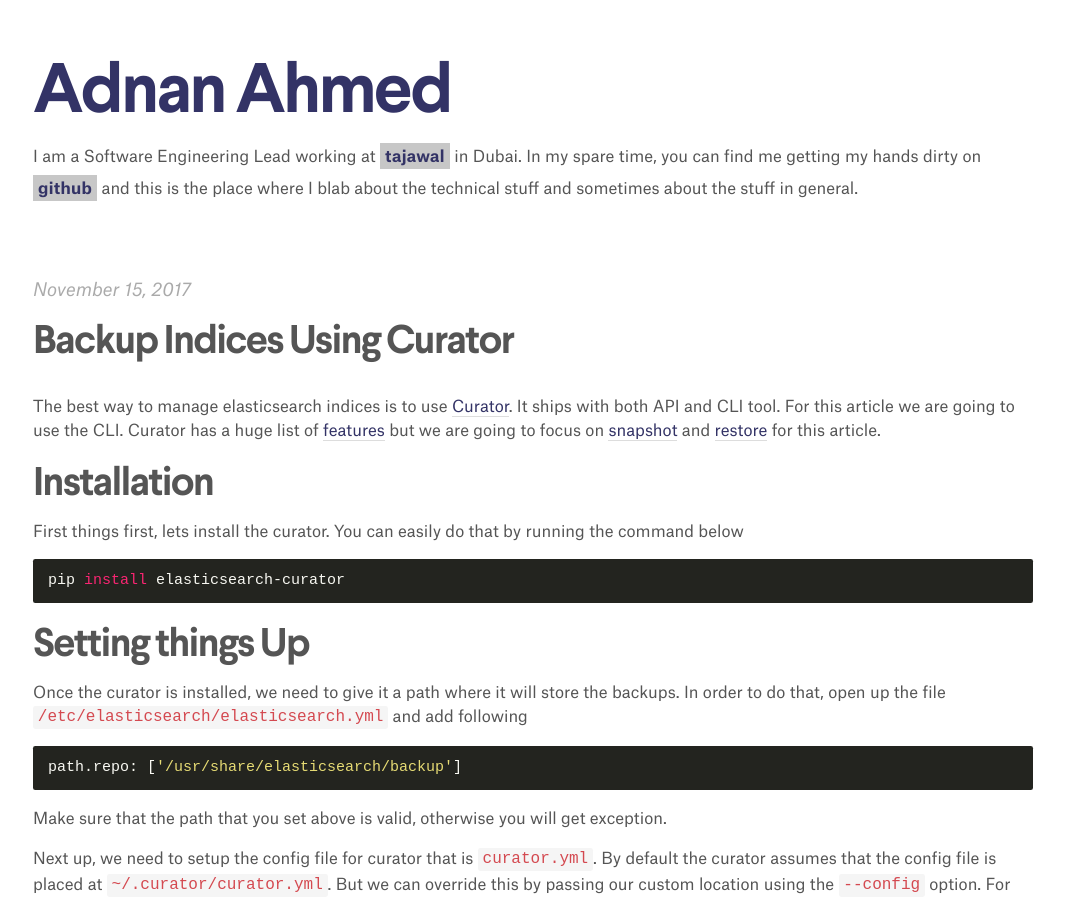
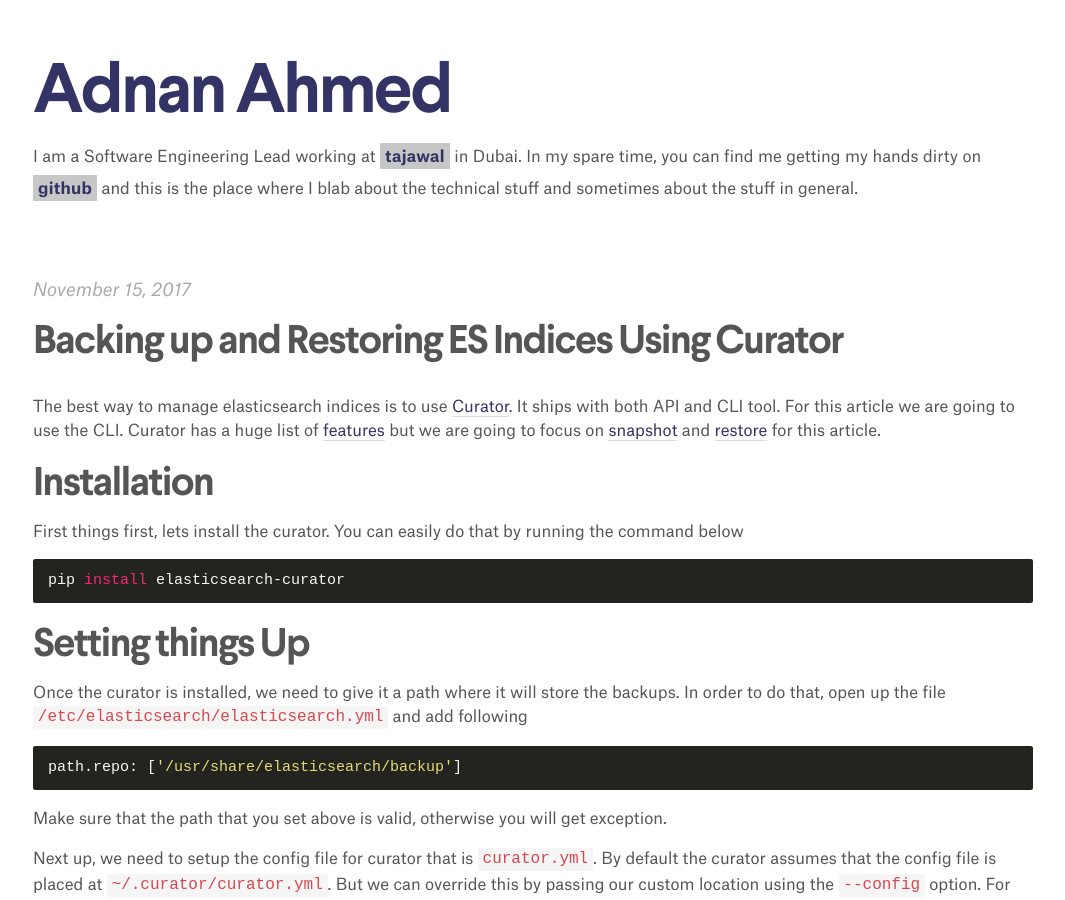
Before and after one commit to Idnan/idnan.github.io, a Jekyll site: the page built from blog/_posts/2017-11-15-backup_indices_using_curator.md, in a window 1280 px wide and 900 px high. Shown: the whole window, without its empty margins (107-1172 px from the left). Built offline with Jekyll 4.4.1, drawn with Linux system fonts in a browser that asks for light colours; some web fonts are replaced; comment, search, counter and statistics services are not loaded.

Commit message:
Update 2017-11-15-backup_indices_using_curator.md

```diff
--- a/blog/_posts/2017-11-15-backup_indices_using_curator.md
+++ b/blog/_posts/2017-11-15-backup_indices_using_curator.md
@@ -1,6 +1,6 @@
 ---
 layout: post
-title: Backup Indices Using Curator
+title: Backing up and Restoring ES Indices Using Curator
 comments: true
 ---
 The best way to manage elasticsearch indices is to use [Curator](https://github.com/elastic/curator). It ships with both API and CLI tool. For this article we are going to use the CLI. Curator has a huge list of [features](https://www.elastic.co/guide/en/elasticsearch/client/curator/current/about-features.html) but we are going to focus on [snapshot](https://www.elastic.co/guide/en/elasticsearch/client/curator/current/snapshot.html) and [restore](https://www.elastic.co/guide/en/elasticsearch/client/curator/current/restore.html) for this article.
```
